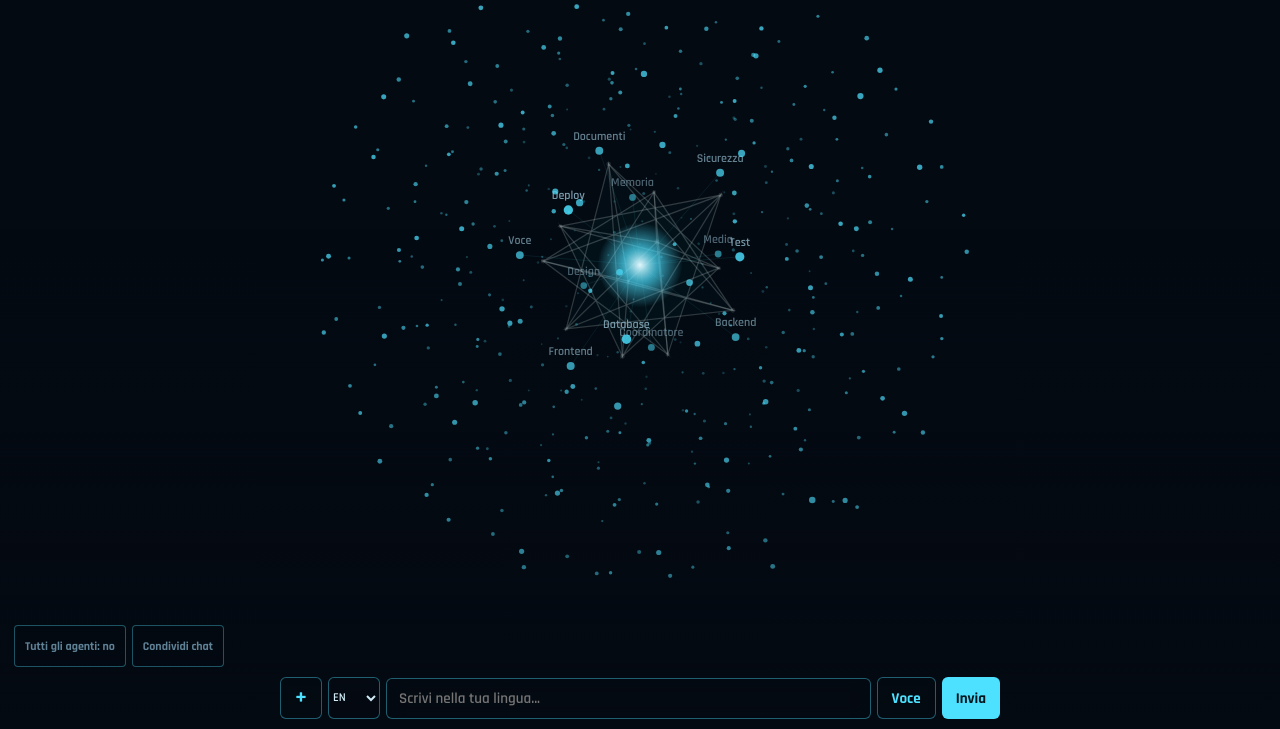
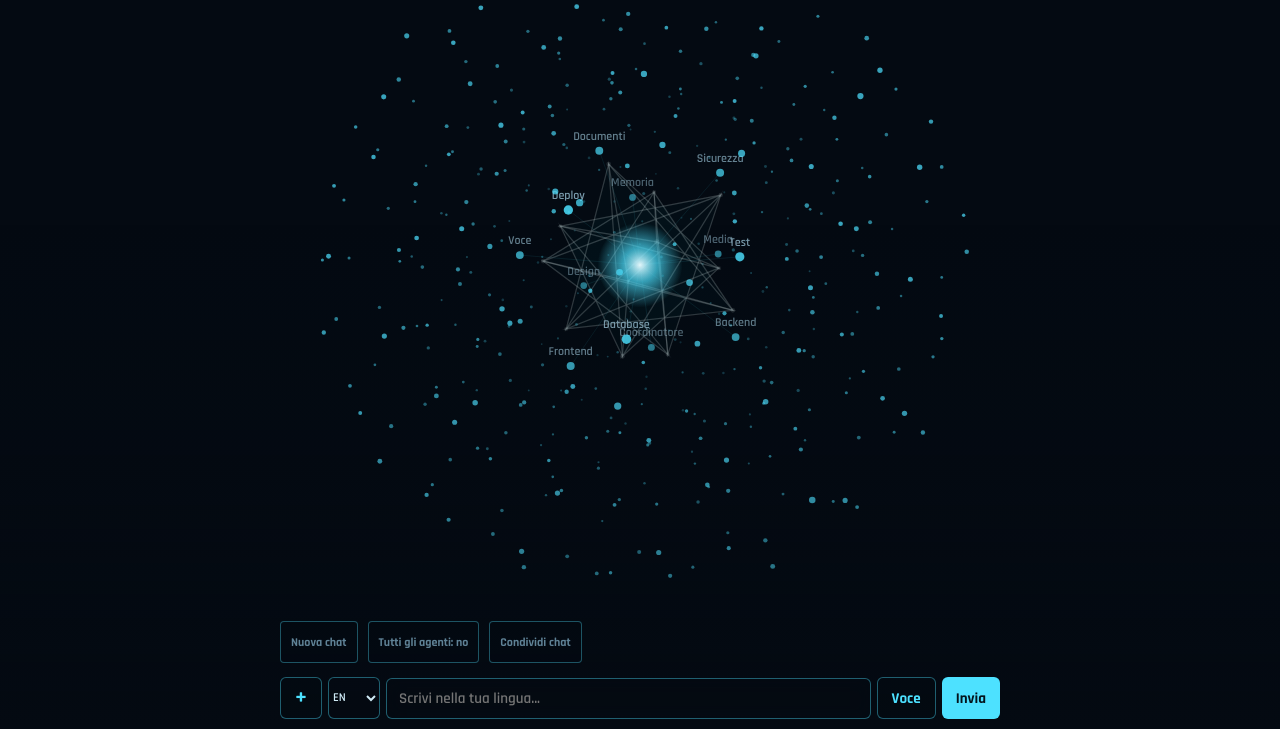
Before and after one commit to damon969gin-droid/Widowblue-D24GON, a website: page frontend/index.html in a window 1280 px wide. Shown: the part 71-800 px from the top of the page. Drawn offline with Linux system fonts and the light colour scheme.

Commit message:
UI: New chat button + image reply styles

```diff
--- a/frontend/index.html
+++ b/frontend/index.html
@@ -54,6 +54,7 @@
 #log .msg.reply a:hover{color:var(--am)}
 #log .msg.reply .msg-actions{display:flex;gap:6px;margin-top:8px;padding-top:8px;border-top:1px solid rgba(77,225,255,.12);flex-wrap:wrap}
 #log .msg.reply .msg-actions button{height:28px;padding:0 10px;font-size:12px;border-radius:4px;background:rgba(4,10,18,.4)}
+#log .msg.reply .gen-img{display:block;max-width:100%;max-height:min(50vh,420px);border-radius:8px;margin:8px 0;border:1px solid rgba(77,225,255,.25)}
 #log .atts{font-size:11px;color:var(--am);margin-top:2px}
 #chips{display:flex;flex-wrap:wrap;gap:6px;margin-bottom:6px;max-width:720px;margin-left:auto;margin-right:auto}
 .chip{font-size:12px;padding:3px 8px;border-radius:4px;background:rgba(77,225,255,.12);border:1px solid rgba(77,225,255,.35);cursor:pointer}
@@ -67,13 +68,17 @@
 #panel,#overlay{display:none!important}
 .toggle{font-size:12px;padding:4px 10px;border-radius:4px;border:1px solid rgba(77,225,255,.35);background:rgba(4,10,18,.35);color:var(--dim);cursor:pointer;margin-bottom:4px;margin-right:6px}
 .toggle.on{color:var(--am);border-color:var(--am)}
+.toggles{display:flex;flex-wrap:wrap;gap:4px;max-width:720px;margin:0 auto 4px}
 </style></head><body>
 <canvas id="c"></canvas>
 <div class="top"><h1>WIDOW BLUE</h1><p>Chat continua · trascina per ruotare la rete</p></div>
 <div class="stat"><b id="n">0</b>attivi su <span id="t">432</span> agenti</div>
 <div class="bot">
 <div id="log"></div>
+<div class="toggles">
+<button type="button" class="toggle" id="newChat">Nuova chat</button>
 <button type="button" class="toggle" id="allAgents">Tutti gli agenti: no</button>
+</div>
 <div id="chips"></div>
 <div class="row">
 <button class="plus sec" id="clip" type="button">+</button>
```
